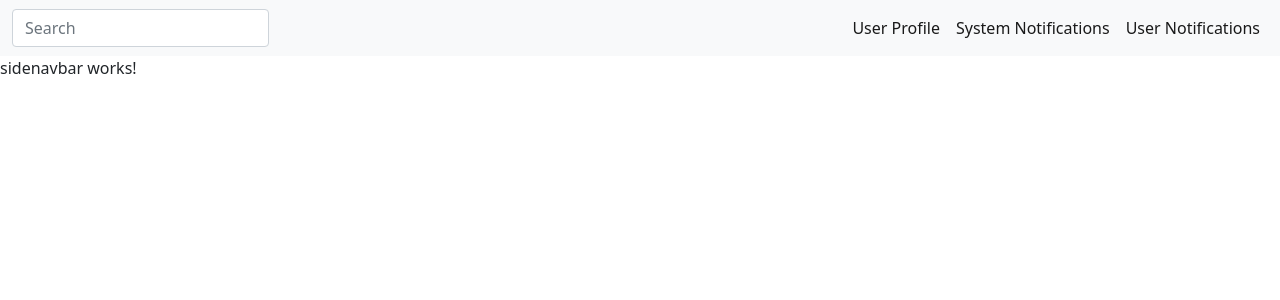
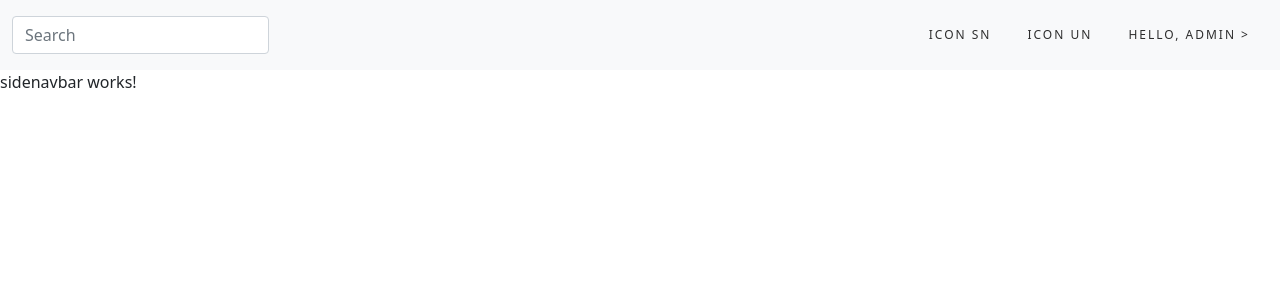
Before and after one commit to Aadam181/GTRI-Dashboard-Team1, an Angular app in the folder GTRIDashboard-App-Team1/: page / in a window 1280 px wide. Shown: the top 300 px of the page. Built offline with nearby package versions, Linux system fonts and the light colour scheme.

Commit message:
Updates to Topnav

```diff
--- a/GTRIDashboard-App-Team1/src/app/components/topnavbar/topnavbar.component.html
+++ b/GTRIDashboard-App-Team1/src/app/components/topnavbar/topnavbar.component.html
@@ -10,7 +10,12 @@
         <ul class="navbar-nav ms-auto mb-2 mb-lg-0">
           <li class="nav-item" *ngFor="let item of navItems">
             <a class="nav-link active" [routerLink]="item.path" routerLinkActive="active">{{item.name}}</a>
-          </li>
+            <ul *ngIf="item.subItems">
+                <li *ngFor="let subItem of item.subItems">
+                    <a [routerLink]="subItem.path">{{subItem.name}}</a>
+                </li>
+            </ul>
+        </li>
         </ul>
       </div>
     </div>
--- a/GTRIDashboard-App-Team1/src/app/components/topnavbar/topnavbar.component.scss
+++ b/GTRIDashboard-App-Team1/src/app/components/topnavbar/topnavbar.component.scss
@@ -1,3 +1,37 @@
 nav {
-    background-color: #2d2d2d;
+    background-color: #f4f4f4;
+    ul {
+        li{
+            padding: 10px;
+            text-transform:  uppercase;
+            position: relative;
+            a{
+                color: #2d2d2d;
+                letter-spacing: 2px;
+                font-size: 12px;
+                font-weight: 500;
+            }
+            &:hover {
+                ul {
+                    display:block;
+                }
+            }
+            ul {
+                list-style-type: none;
+                position: absolute;
+                background-color: black;
+                padding: 10px;
+                display: none;
+                width: 150px;
+                li {
+                    a {
+                        text-decoration: none;
+                        color: #fff;
+                        display: block;
+
+                    }
+                }
+            }
+        }
+    }
 }
--- a/GTRIDashboard-App-Team1/src/app/components/topnavbar/topnavbar.component.ts
+++ b/GTRIDashboard-App-Team1/src/app/components/topnavbar/topnavbar.component.ts
@@ -10,17 +10,28 @@ export class TopnavbarComponent implements OnInit {
 
   navItems = [
     {
-      path: '/user-profile',
-      name: 'User Profile'
-    },
-    {
       path: '/system-notifications',
-      name: 'System Notifications'
+      name: 'ICON SN',
+
     },
     {
       path: '/user-notifications',
-      name: 'User Notifications'
+      name: 'ICON UN'
     },
+    {
+      path: '',
+      name: 'Hello, Admin >',
+      subItems: [
+        {
+          path: '/user-profile',
+          name: 'My Profile',
+        },
+        {
+          path: '/user-settings',
+          name: 'Settings',
+        }
+      ]
+    }
   ]
 
   constructor() { }
```
